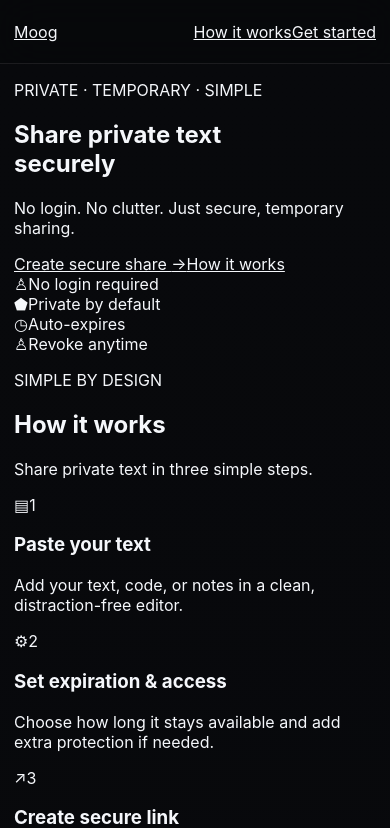
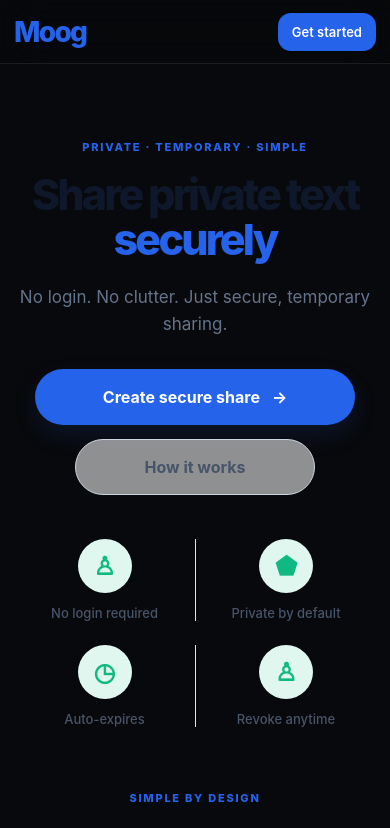
Before and after one commit to addulasaikiran-ops/Moog-1.0, a Next.js app: page / in a window 390 px wide. Shown: the top 828 px of the page. Built offline with nearby package versions, Linux system fonts and the light colour scheme; no server answers.

Commit message:
Add responsive blue landing page styles

```diff
--- a/app/interface-layout-fixes.css
+++ b/app/interface-layout-fixes.css
@@ -479,3 +479,66 @@ html, body { background: #0b0f14 !important; }
   .page .referenceHow .howSteps,
   .page .howMoog .howSteps { grid-template-columns: minmax(0, 1fr) !important; }
 }
+
+/* Clean, blue Moog landing page */
+:root { --moog-blue: #2563eb; --moog-ink: #0f172a; --moog-muted-blue: #64748b; --moog-border-blue: #e2e8f0; }
+html, body { background: #f8fafc !important; color: var(--moog-ink); }
+.page { min-height:100vh; padding:0 24px 0 !important; color:var(--moog-ink) !important; background:linear-gradient(135deg,#f5f7fb 0%,#f8fafc 55%,#f2f7ff 100%) !important; }
+.page .ambient { display:none !important; }
+.page .shell { width:min(1180px,100%) !important; }
+.page .topbar { min-height:80px; border-bottom:1px solid rgba(226,232,240,.75); }
+.page .moogLogo { color:var(--moog-blue); text-decoration:none; font-size:32px; font-weight:850; letter-spacing:-.06em; }
+.page .moogTopNav { display:flex; align-items:center; gap:36px; }
+.page .moogTopNav a { color:#475569; font-weight:600; text-decoration:none; }
+.page .moogTopNav .moogNavCta { color:#fff; background:var(--moog-blue); border-radius:13px; padding:13px 22px; }
+.page .moogHero { text-align:center; padding:104px 0 72px; }
+.page .moogEyebrow,.page .moogSectionEyebrow { color:var(--moog-blue); font-size:11px; font-weight:800; letter-spacing:.16em; margin:0 0 18px; }
+.page .moogHero h1 { margin:0; color:var(--moog-ink); font-size:clamp(44px,6vw,68px); line-height:1.05; letter-spacing:-.065em; font-weight:850; }
+.page .moogHero h1 span { color:var(--moog-blue) !important; }
+.page .moogHeroCopy { margin:22px auto 0; color:#64748b; font-size:20px; line-height:1.6; }
+.page .moogHeroActions { display:flex; align-items:center; flex-direction:column; gap:14px; margin-top:30px; }
+.page .moogPrimary,.page .moogSecondary { display:inline-flex; align-items:center; justify-content:center; gap:12px; min-height:56px; border-radius:999px; text-decoration:none; font-size:16px; font-weight:750; }
+.page .moogPrimary { min-width:300px; padding:0 28px; color:white !important; background:var(--moog-blue); box-shadow:0 10px 24px rgba(37,99,235,.13); }
+.page .moogSecondary { min-width:220px; padding:0 28px; color:#475569 !important; background:rgba(255,255,255,.55); border:1px solid #cbd5e1; }
+.page .moogTrust { display:grid; grid-template-columns:repeat(4,minmax(0,1fr)); max-width:980px; margin:62px auto 0; }
+.page .moogTrust > div { display:flex; align-items:center; justify-content:center; flex-direction:column; gap:12px; color:#475569; font-size:15px; font-weight:550; }
+.page .moogTrust > div + div { border-left:1px solid #dbe4f0; }
+.page .moogTrustIcon { display:grid; place-items:center; width:54px; height:54px; border-radius:50%; background:#dff7ee; color:#10b981; font-size:25px; font-weight:800; }
+.page .moogHow { padding:12px 0 72px; text-align:center; }
+.page .moogHow h2 { margin:0; color:var(--moog-ink); font-size:clamp(34px,4vw,44px); letter-spacing:-.055em; }
+.page .moogSectionCopy { margin:12px 0 30px; color:#8191aa; font-size:18px; }
+.page .moogSteps { display:grid; grid-template-columns:repeat(3,minmax(0,1fr)); gap:22px; }
+.page .moogStep { display:flex; flex-direction:column; align-items:center; min-width:0; padding:28px 24px 30px; border:1px solid #cfe1ff; border-radius:17px; background:#eff6ff; }
+.page .moogStepIcon { display:grid; place-items:center; width:76px; height:76px; border-radius:50%; background:#dbeafe; color:var(--moog-blue); font-size:36px; }
+.page .moogStepNumber { display:grid; place-items:center; width:34px; height:34px; margin-top:14px; border-radius:50%; background:#dbeafe; color:var(--moog-blue); font-weight:800; }
+.page .moogStep h3 { margin:12px 0 8px; color:var(--moog-ink); font-size:20px; letter-spacing:-.03em; }
+.page .moogStep p { margin:0; max-width:280px; color:#475569; font-size:15px; line-height:1.6; }
+.page .moogBottomCta { margin:34px auto 0; }
+.page .referenceComposerTabs { margin:0 auto 14px; max-width:800px; }
+.page .composer,.page .receiveCard,.page .result { color:#0f172a !important; background:rgba(255,255,255,.9) !important; border-color:#e2e8f0 !important; }
+.page .composer { max-width:800px; margin-left:auto; margin-right:auto; }
+.page .composer textarea { background:#fff !important; color:#0f172a !important; border-color:#e2e8f0 !important; }
+.page .modeButton,.page .securityDisclosure { color:#334155 !important; }
+.page .pageFooter { margin:0 -24px; padding:28px 24px; background:#f1f5f9; }
+.page footer { color:#64748b !important; }
+@media(max-width:760px) {
+ .page { padding:0 16px !important; }
+ .page .topbar { min-height:72px; }
+ .page .moogLogo { font-size:28px; }
+ .page .moogTopNav { gap:14px; font-size:13px; }
+ .page .moogTopNav .moogNavCta { padding:11px 14px; }
+ .page .moogHero { padding:76px 0 52px; }
+ .page .moogHeroCopy { font-size:17px; max-width:480px; }
+ .page .moogTrust { grid-template-columns:repeat(2,minmax(0,1fr)); gap:24px 0; margin-top:44px; }
+ .page .moogTrust > div:nth-child(3) { border-left:0; }
+ .page .moogSteps { grid-template-columns:1fr; gap:14px; max-width:480px; margin:0 auto; }
+ .page .moogStep { padding:24px 20px; }
+ .page .moogHow { padding-bottom:48px; }
+}
+@media(max-width:420px) {
+ .page .moogTopNav>a:first-child { display:none; }
+ .page .moogHero h1 { font-size:43px; }
+ .page .moogTrust > div { font-size:13px; }
+ .page .moogPrimary { min-width:0; width:min(100%,320px); }
+ .page .moogSecondary { min-width:0; width:min(100%,240px); }
+}
```
